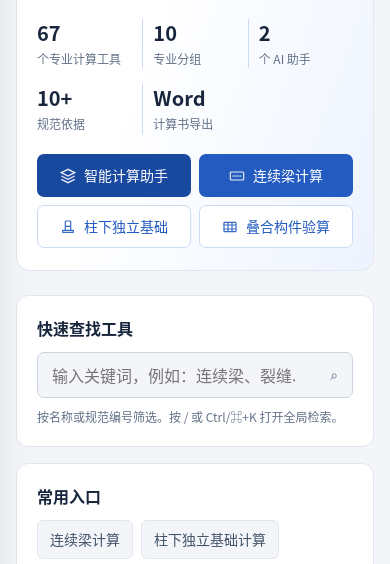
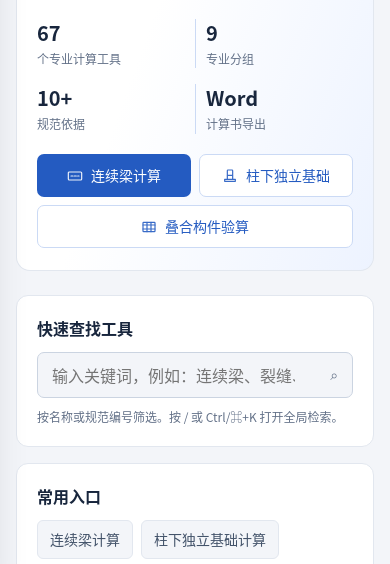
Before and after one commit to lining9898/struct-calc-toolkit, a plain HTML site: page index.html in a window 390 px wide. Shown: the part 264-828 px from the top of the page. Drawn offline with Linux system fonts and the light colour scheme.

Commit message:
移除计算助手和智能计算助手入口 (#4)
* 移除计算助手分类和智能计算助手入口

* 移除计算助手分类和智能计算助手入口

* 移除计算助手分类和智能计算助手入口

* 移除计算助手分类和智能计算助手入口

* 移除计算助手分类和智能计算助手入口

```diff
--- a/index.html
+++ b/index.html
@@ -1235,7 +1235,6 @@
                 <span class="app-sub">结构工程计算与验算</span>
             </span>
         </div>
-        <a class="nav nav-primary" data-nav="calc-assistant" href="#/calc-assistant"><svg viewBox="0 0 24 24" fill="none" stroke="currentColor" stroke-width="1.8" stroke-linecap="round" stroke-linejoin="round"><path d="M12 2L2 7l10 5 10-5-10-5z"/><path d="M2 17l10 5 10-5"/><path d="M2 12l10 5 10-5"/></svg>智能计算助手</a>
         <a class="nav" data-nav="home" href="#/"><svg width="16" height="16" viewBox="0 0 24 24" fill="none" stroke="currentColor" stroke-width="2"><path d="M3 10.5 12 3l9 7.5V21a1 1 0 0 1-1 1h-5v-7h-6v7H4a1 1 0 0 1-1-1z"/></svg>首页</a>
         <div class="group-label">受弯构件</div>
         <a class="nav" data-nav="beam-rect" href="#/beam-rect"><svg width="16" height="16" viewBox="0 0 24 24" fill="none" stroke="currentColor" stroke-width="2"><rect x="3" y="6" width="18" height="12" rx="1"/><path d="M6 12h2M11 12h2M16 12h2"/></svg>矩形梁正截面</a>
@@ -1428,18 +1427,9 @@
     <script src="src/tools/misc/floor-live.js"></script>
     <script src="src/tools/misc/wind-snow.js"></script>
 
-    <!-- ========== 智能计算助手 ========== -->
-    <script src="src/tools/misc/calc-assistant.js"></script>
     <!-- 本地规范问答 / 结果解读 / 批量配筋（无需 API Key） -->
     <script src="src/tools/misc/local-qa.js"></script>
 
-    <!-- ========== AI 模块 ========== -->
-    <script src="src/ai/ai-tool-registry.js"></script>
-    <script src="src/ai/ai-task.js"></script>
-    <script src="src/ai/ai-local-parser.js"></script>
-    <script src="src/ai/ai-chat.js"></script>
-    <script src="src/ai/ai-chat-ui.js"></script>
-    <script src="src/ai/ai-ab-test.js"></script>
 
     <!-- ========== 知识库 ========== -->
     <script src="src/knowledge/retrieval.js"></script>
--- a/src/ui/home.js
+++ b/src/ui/home.js
@@ -9,11 +9,9 @@ function renderHome() {
 
     // 动态统计工具数量
     var totalToolIds = Object.keys(window.TOOLS || {}).length;
-    var hasCalcAssistant = window.TOOLS && window.TOOLS['calc-assistant'];
     var hasLocalQA = window.TOOLS && window.TOOLS['local-qa'];
-    var nonCalcCount = (hasCalcAssistant ? 1 : 0) + (hasLocalQA ? 1 : 0);
+    var nonCalcCount = hasLocalQA ? 1 : 0;
     var calcToolCount = totalToolIds - nonCalcCount;
-    var aiCount = nonCalcCount;
 
     // 首页与侧栏共用一套分类，标题采用工具注册表中的正式名称。
     var groups = (window.NAV_GROUPS || []).map(function (g) {
@@ -53,12 +51,10 @@ function renderHome() {
         '<div class="home-stats">' +
             '<div class="stat"><span class="num">' + calcToolCount + '</span><span class="lbl">个专业计算工具</span></div>' +
             '<div class="stat"><span class="num">' + groups.length + '</span><span class="lbl">专业分组</span></div>' +
-            (aiCount > 0 ? '<div class="stat"><span class="num">' + aiCount + '</span><span class="lbl">个 AI 助手</span></div>' : '') +
             '<div class="stat"><span class="num">10+</span><span class="lbl">规范依据</span></div>' +
             '<div class="stat"><span class="num">Word</span><span class="lbl">计算书导出</span></div>' +
         '</div>' +
         '<div class="quick-entry">' +
-            '<a href="#/calc-assistant" class="assistant-entry">' + '<svg width="16" height="16" viewBox="0 0 24 24" fill="none" stroke="currentColor" stroke-width="2"><path d="M12 2L2 7l10 5 10-5-10-5z"/><path d="M2 17l10 5 10-5"/><path d="M2 12l10 5 10-5"/></svg> 智能计算助手</a>' +
             '<a href="#/beam-cont">' + iconFor('beam-rect', 16) + ' 连续梁计算</a>' +
             '<a href="#/footing-col" class="secondary">' + iconFor('footing-col', 16) + ' 柱下独立基础</a>' +
             '<a href="#/stage-check" class="secondary">' + iconFor('slab-rect', 16) + ' 叠合构件验算</a>' +
--- a/src/ui/sidebar.js
+++ b/src/ui/sidebar.js
@@ -1,12 +1,12 @@
 /* ============================================================
  *  统一专业目录：混凝土、地基、桩基、钢结构、砌体、装配式、
- *  荷载抗震、水池挡土墙、配筋规范速查、计算助手。
+ *  荷载抗震、水池挡土墙、配筋规范速查。
  *  首页和侧栏共用此数据；工具 ID、路由及计算模块保持不变。
  * ============================================================ */
 (function () {
     'use strict';
 
-    // 统一的 10 类工具目录
+    // 统一的 9 类工具目录
     // 每个分组: { id, title, icon, children: [{id, title}, ...] 或 子分组数组 }
     var NAV_GROUPS = [
         {
@@ -121,12 +121,6 @@
                 { id: 'local-qa', title: '规范条文问答（本地）' },
                 { id: 'rho-min', title: '最小配筋率速查' }
             ]
-        },
-        {
-            id: 'ai-assistant', title: '计算助手', icon: 'ref',
-            tools: [
-                { id: 'calc-assistant', title: '智能计算助手' }
-            ]
         }
     ];
     /* ============================================================
@@ -134,7 +128,6 @@
      *  保证左侧导航与右侧工具页图标完全一致；缺失的补在 EXTRA_ICONS。
      * ============================================================ */
     var EXTRA_ICONS = {
-        'calc-assistant': '<path d="M12 3l1.7 4.3L18 9l-4.3 1.7L12 15l-1.7-4.3L6 9l4.3-1.7z"/><path d="M18 15l.9 2.1L21 18l-2.1.9L18 21l-.9-2.1L15 18l2.1-.9z"/>',
         'beam-rect-design': '<rect x="2" y="7" width="20" height="10" rx="1.5"/><circle cx="7" cy="12" r="1.4"/><circle cx="12" cy="12" r="1.4"/><circle cx="17" cy="12" r="1.4"/>',
         'bearing-theory': '<path d="M3 20h18"/><path d="M7 20V8l5-4 5 4v12"/><path d="M7 8h10"/>',
         'soft-underlayer': '<path d="M3 8h18M3 14h18"/><path d="M8 11h8" stroke-dasharray="2 2"/><path d="M10 4l-2 2M14 4l2 2"/>',
--- a/src/ui/ui-refinement.css
+++ b/src/ui/ui-refinement.css
@@ -125,8 +125,7 @@ button, input, select, textarea { font-family: inherit; }
 #view > .grid2 + .panel { margin-top: 20px; }
 .sidebar .sidebar-foot { padding: 16px; border-top: 1px solid var(--hairline); }
 .sidebar .sidebar-foot .foot-note { margin-bottom: 12px; }
-.quick-entry .assistant-entry { background: var(--primary-deep); }
-.home-stats { display: grid; grid-template-columns: repeat(5, minmax(0, 1fr)); }
+.home-stats { display: grid; grid-template-columns: repeat(4, minmax(0, 1fr)); }
 .home-stats .stat { min-width: 0; padding: 0 16px; }
 .tool-head > div { flex: 1 1 240px; }
 #view .ux-home { gap: 16px; margin: 0 0 28px; }
@@ -166,11 +165,11 @@ button, input, select, textarea { font-family: inherit; }
   .home-hero { padding: 22px 20px; }
   .home-hero h1 { font-size: 1.75rem; }
   .home-hero .subtitle { font-size: 1rem; }
-  .home-stats { display: grid; grid-template-columns: repeat(3, minmax(0, 1fr)); row-gap: 16px; }
+  .home-stats { display: grid; grid-template-columns: repeat(2, minmax(0, 1fr)); row-gap: 16px; }
   .home-stats .stat { min-width: 0; padding: 0 10px; }
   .home-stats .stat .num { font-size: 1.25rem; }
   .home-stats .stat .lbl { font-size: .75rem; }
-  .home-stats .stat:nth-child(4) { border-left: 0; padding-left: 0; }
+  .home-stats .stat:nth-child(odd) { border-left: 0; padding-left: 0; }
   #view .ux-home { grid-template-columns: minmax(0, 1fr); }
   .tool-head > div { flex-basis: calc(100% - 50px); }
   .quick-entry { gap: 8px; }
--- a/src/ui/ux.js
+++ b/src/ui/ux.js
@@ -34,7 +34,7 @@
     }
 
     /* ===================== 1. 收藏 / 最近使用 ===================== */
-    function favs() { return read(LS_FAV, []); }
+    function favs() { return read(LS_FAV, []).filter(function (id) { return window.TOOLS && !!window.TOOLS[id]; }); }
     function isFav(id) { return favs().indexOf(id) > -1; }
     function toggleFav(id) {
         var a = favs(), i = a.indexOf(id);
@@ -42,7 +42,7 @@
         write(LS_FAV, a);
         return i === -1;
     }
-    function recents() { return read(LS_RECENT, []); }
+    function recents() { return read(LS_RECENT, []).filter(function (id) { return window.TOOLS && !!window.TOOLS[id]; }); }
     function pushRecent(id) {
         if (!id) return;
         var a = recents().filter(function (x) { return x !== id; });
```
